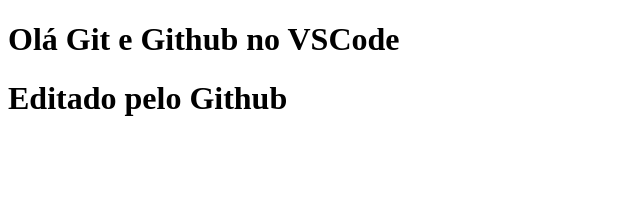
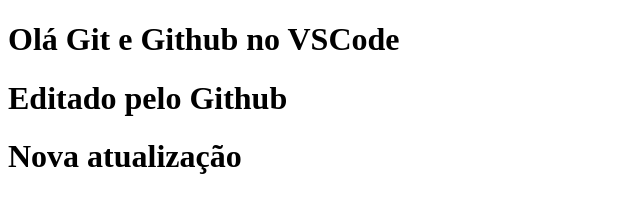
Before and after one commit to GlaudioSGithub/uninter-ads, a plain HTML site: page index.html in a window 1280 px wide. Shown: the whole page, without its empty margins (0-640 px from the left). Drawn offline with Linux system fonts and the light colour scheme.

Commit message:
Nova linha

```diff
--- a/index.html
+++ b/index.html
@@ -8,5 +8,6 @@
 <body>
     <h1>Olá Git e Github no VSCode</h1>
     <h1>Editado pelo Github</h1>
+    <h1>Nova atualização</h1>
 </body>
 </html>
```
